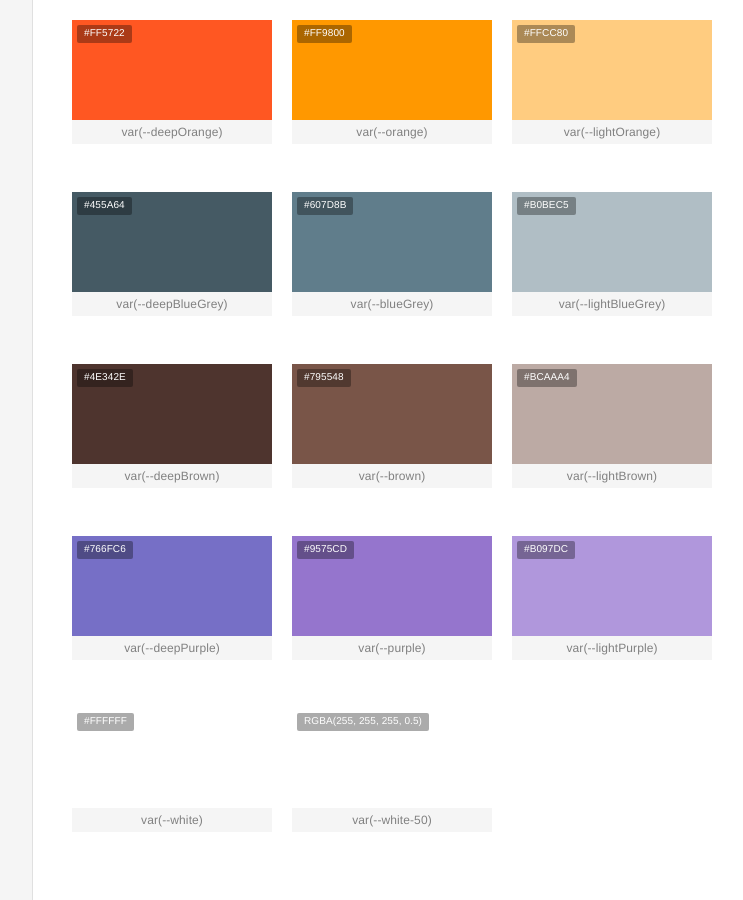
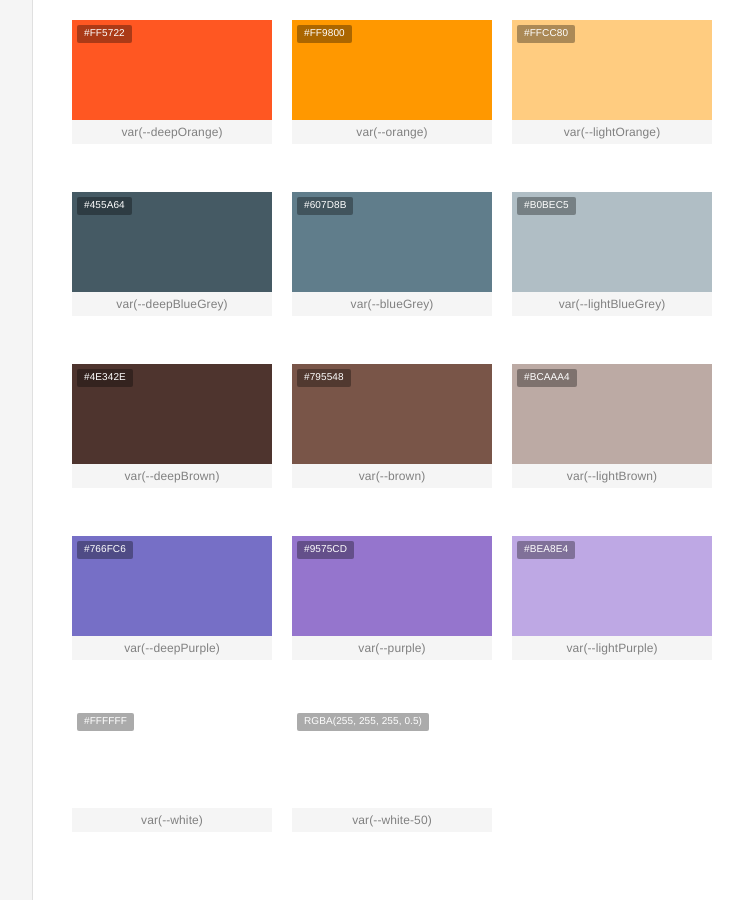
Before and after one commit to insaic/insaic.github.io, a Jekyll site: the page built from _docs/style/color.md, in a window 1280 px wide and 900 px high, scrolled down 2177 px. Shown: the whole window, without its empty margins (168-911 px from the left). Built offline with Jekyll 4.4.1, drawn with Linux system fonts in a browser that asks for light colours.

Commit message:
Update color.md

```diff
--- a/_docs/style/color.md
+++ b/_docs/style/color.md
@@ -357,8 +357,8 @@ order: 1
   </li>
 
   <li>
-    <div style="background-color: #b097dc">
-    <span>#b097dc</span>
+    <div style="background-color: #bea8e4">
+    <span>#bea8e4</span>
     </div>
     <b>var(--lightPurple)</b>
   </li>
```
